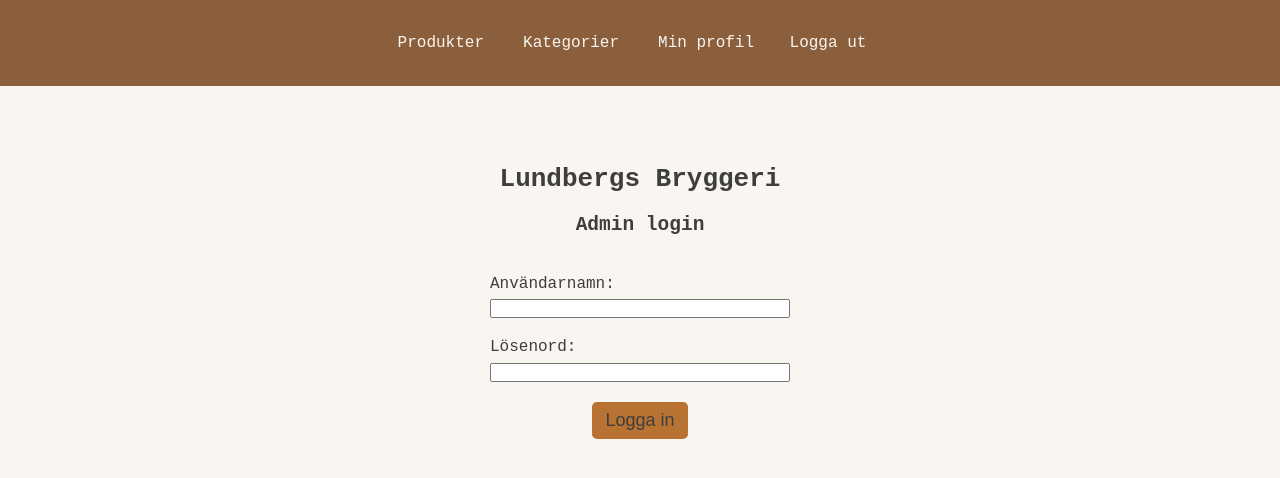
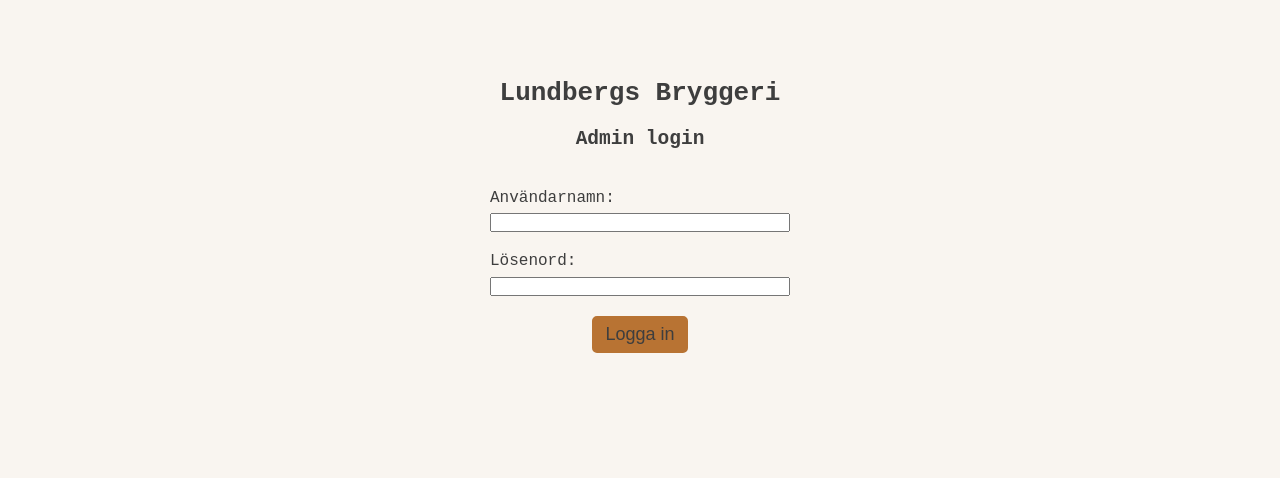
Before and after one commit to anglajuliusson/dt193g-projekt-frontend, a Vue app in the folder Lundbergs_Bryggeri/: page /login in a window 1280 px wide. Shown: the top 478 px of the page. Built offline with nearby package versions, Linux system fonts and the light colour scheme.

Commit message:
Dölj header-komponent på login-sidan

```diff
--- a/Lundbergs_Bryggeri/src/App.vue
+++ b/Lundbergs_Bryggeri/src/App.vue
@@ -1,12 +1,16 @@
 <script setup>
+    import { useRoute } from 'vue-router';
     // Importerar gemensamma layout-komponenter som ska visas på alla sidor i applikationen.
     import Header from './components/Header.vue' // Header-komponenten
+
+  const route = useRoute();
 </script>
 
 <template>
   <!-- Huvudlayout för hela applikationen.
+       Header visas inte på login-sidan
        Innehållet i <router-view /> byts dynamiskt beroende på vilken route som är aktiv. -->
-       <Header />
+       <Header v-if="route.name !== 'login'" />
        <router-view />
 </template>
 
```
